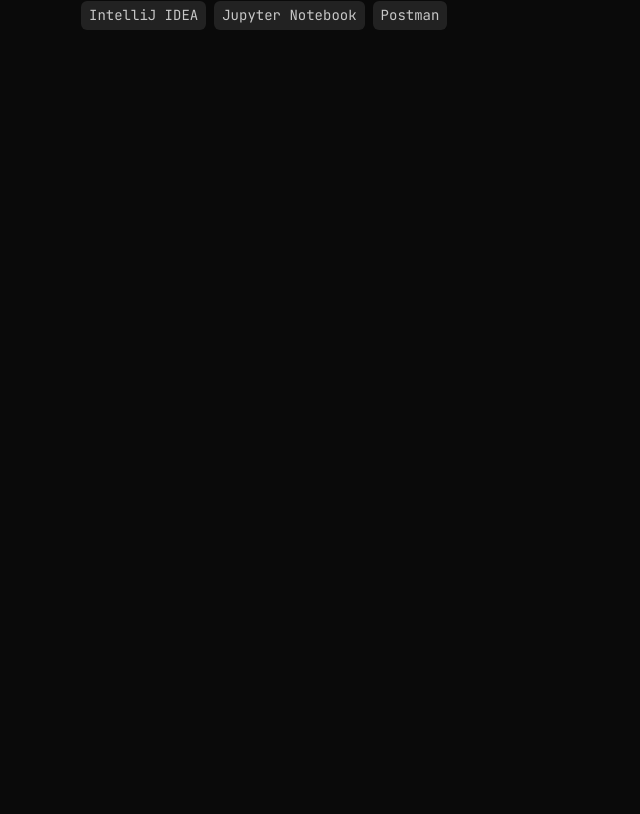
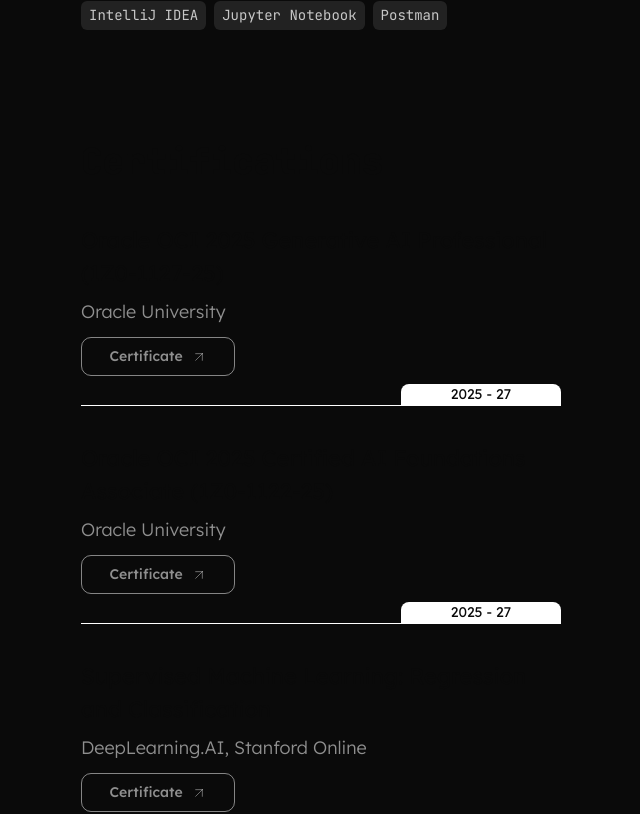
Before and after one commit to vansh-chani/portfolio-website, a Next.js app in the folder portfolio/: page / in a window 1280 px wide. Shown: the part 3515-4329 px from the top of the page, without its empty margins (499-1139 px from the left). Built offline with nearby package versions, Linux system fonts and the light colour scheme.

Commit message:
Added Certifications to About

```diff
--- a/portfolio/src/components/About.tsx
+++ b/portfolio/src/components/About.tsx
@@ -6,7 +6,7 @@ import SideNav from "./ui/SideNav";
 import ExperienceList from "./ui/ExperienceList";
 import EducationCard from "./ui/EducationCard";
 import TechSkillsCard from "./ui/TechSkillsCard";
-import { title } from "process";
+import CertificationCard from "./ui/CertificationCard";
 
 const experienceData = [
     {
@@ -62,6 +62,27 @@ const techSkillsData = [
     }
 ];
 
+const certificationsData = [
+    {
+        Title: "Oracle OCI 2025 Generative AI Professional (1Z0-1127-25)",
+        Issuer: "Oracle University",
+        Year: "2025 - 27",
+        CertUrl: "https://catalog-education.oracle.com/ords/certview/sharebadge?id=2F74B7CBB5EC27F433D29D5FADF4F996A8B987723B9DD1ACF9567BEEED08CB69"
+    },
+    {
+        Title: "Oracle OCI 2025 Certified AI Foundations Associate (1Z0-1122-25)",
+        Issuer: "Oracle University",
+        Year: "2025 - 27",
+        CertUrl: "https://catalog-education.oracle.com/ords/certview/sharebadge?id=EDF2A3BD2E393192C0A6E2CD3EC42546F6545F0DB35C4E65606AF84E1D767BFD"
+    },
+    {
+        Title: "Supervised Machine Learning: Regression and Classification",
+        Issuer: "DeepLearning.AI, Stanford Online",
+        Year: "2024",
+        CertUrl: "https://www.coursera.org/account/accomplishments/verify/NKWZ2F90781S?utm_source=link&utm_medium=certificate&utm_content=cert_image&utm_campaign=sharing_cta&utm_product=course"
+    }
+];
+
 export default function About() {
 
     return (
@@ -108,8 +129,13 @@ export default function About() {
                     <TechSkillsCard key={index} Title={tech.title} Skills={tech.skills} />
                 ))}
             </div>
+            <div className="certifications pt-22 w-120 ml-90 mb-32" id="certifications_section">
+                <h1 className="font-jetBrains-mono text-[36px] font-extrabold">Certifications</h1>
+                {certificationsData.map((cert, index) => (
+                    <CertificationCard key={index} Title={cert.Title} Issuer={cert.Issuer} Year={cert.Year} CertUrl={cert.CertUrl} />
+                ))}
+            </div>
 
-            <div className="h-screen"></div>
         </section>
     );
 }
--- a/portfolio/src/components/ui/Buttons.tsx
+++ b/portfolio/src/components/ui/Buttons.tsx
@@ -136,3 +136,19 @@ export function MailButtonSmall() {
         </a>
     );
 }
+
+export function CertificationsButton(CertUrlProps: { CertUrl: string }) {
+     return (
+        <a
+            href={CertUrlProps.CertUrl}
+            target="_blank"
+            rel="noopener noreferrer"
+            className="mt-2 cursor-pointer bg-[#fff0] text-[#8f8f8f] py-2 px-4 w-[154px] rounded-[10px] flex items-center justify-center font-lexend font-medium text-[14px] border border-[#ffffff80] hover:bg-[#ffffff25]
+        [&_.arrow]:transition-transform [&_.arrow]:duration-300
+        hover:[&_.arrow]:translate-x-1 hover:[&_.arrow]:translate-y-[-2px]"
+        >
+            <p>Certificate</p>
+            <Image src={arrow} alt="Arrow" className="arrow inline-block ml-2 w-4" />
+        </a>
+    );
+}
--- /dev/null
+++ b/portfolio/src/components/ui/CertificationCard.tsx
@@ -0,0 +1,14 @@
+import { CertificationsButton } from "./Buttons";
+
+export default function CertificationsCard(certificationsProps: { Title: string, Issuer: string, Year: string, CertUrl: string }) {
+    return (
+        <div className="certCard mt-8 border-b border-b-white">
+            <h2 className="font-lexend text-[22px] font-normal py-1">{certificationsProps.Title}</h2>
+            <h3 className="font-lexend text-[18px] font-light text-[#8f8f8f] py-1">{certificationsProps.Issuer}</h3>
+            <CertificationsButton CertUrl={certificationsProps.CertUrl} />
+            <div className="time mt-2 flex flex-row items-center justify-end gap-4">
+                <p className="font-lexend w-[160px] rounded-t-[8px] text-[14px] font-normal text-center text-[#0a0a0a] bg-white">{certificationsProps.Year}</p>
+            </div>
+        </div>
+    );
+}
```
Also changed, not shown: 1 other file (tests, documents, lock files or other folders).
